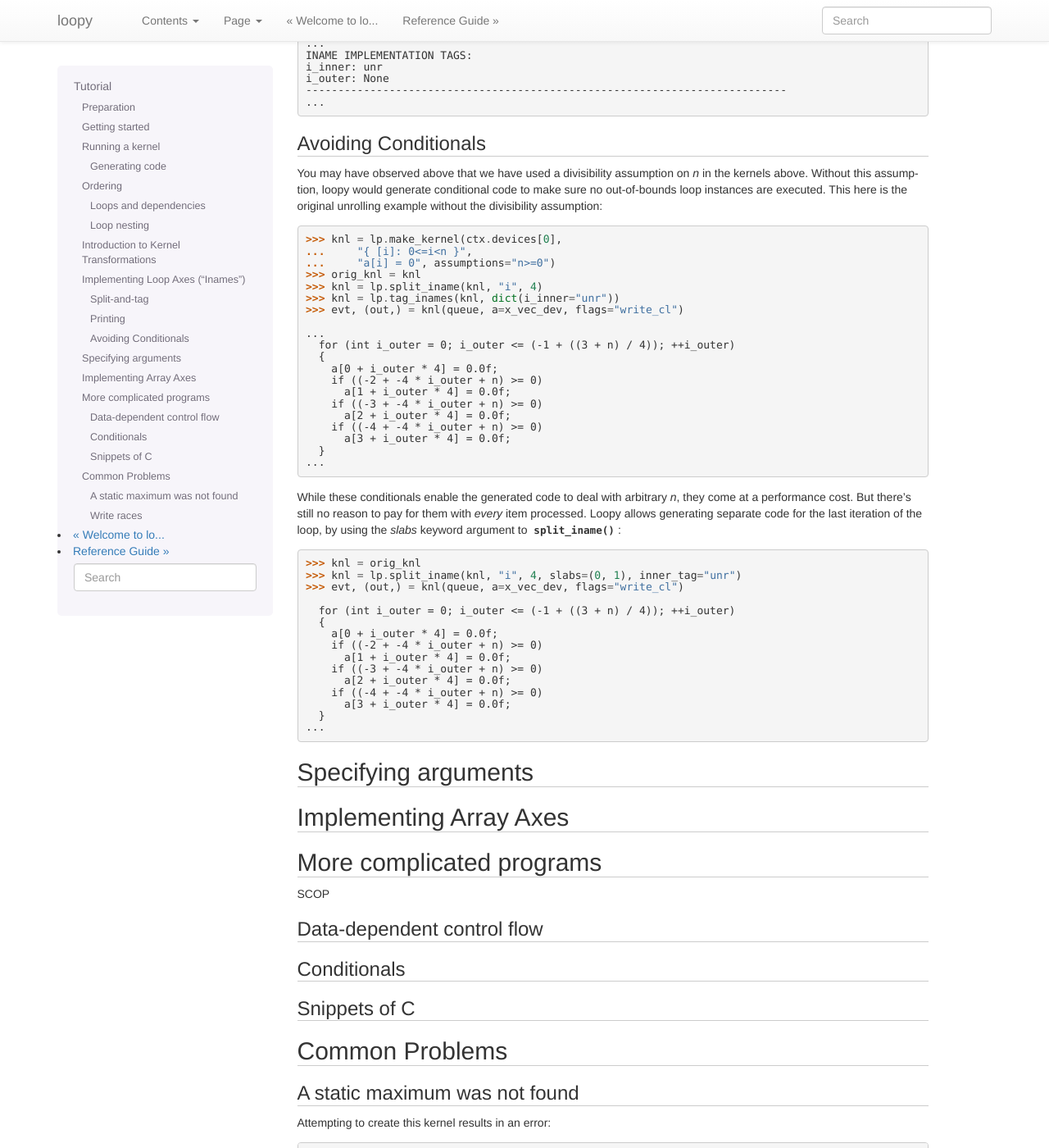
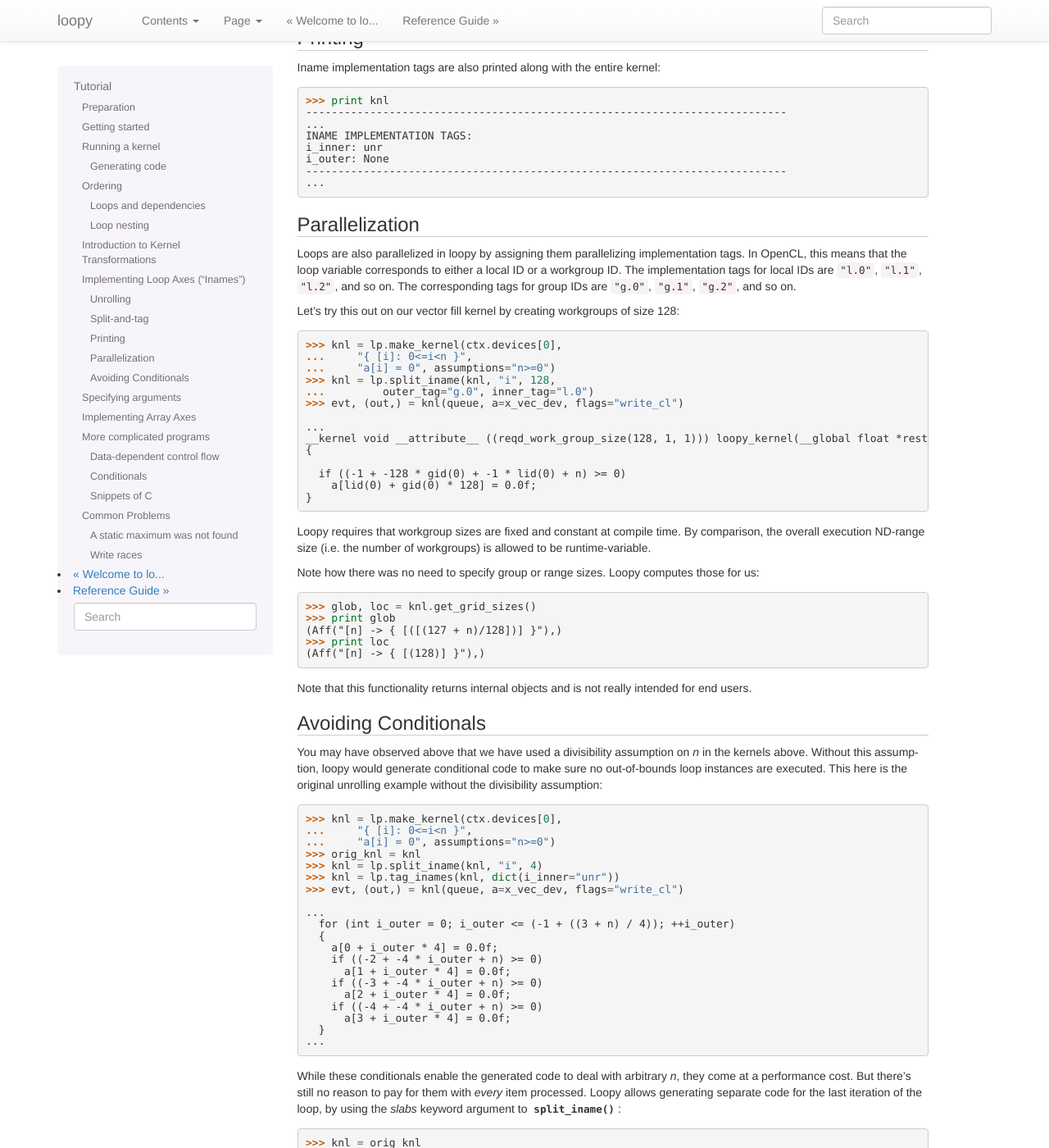
Before and after one commit to inducer/loopy, a Sphinx documentation site: the page built from doc/tutorial.rst, in a window 1280 px wide and 1400 px high, scrolled down 9346 px. Shown: the whole window at 82% size. Built offline with Sphinx 7.4.7, drawn with Linux system fonts in a browser that asks for light colours; some of the changed text lies outside the part shown.

Commit message:
More documentation work

```diff
--- a/doc/tutorial.rst
+++ b/doc/tutorial.rst
@@ -3,9 +3,9 @@
 Tutorial
 ========
 
-This guide provides a gentle introduction into what loopy is, how it works, and
-what it can do. There's also the :ref:`reference` that clearly defines all
-aspects of loopy.
+This guide provides a gentle introduction into what loopy is, how it works,
+and what it can do. There's also the :ref:`reference` that aims to
+unambiguously define all aspects of loopy.
 
 Preparation
 -----------
@@ -579,15 +575,24 @@ commonly called 'loop tiling':
     ...
 
 
+
 .. _implementing-inames:
 
 Implementing Loop Axes ("Inames")
 ---------------------------------
 
 So far, all the loops we have seen loopy implement were ``for`` loops. Each
-iname in loopy carries a so-called 'implementation tag'. Let's split the
-main loop of a vector fill kernel into chunks of 4 and unroll the
-fixed-length inner loop by setting the inner loop's tag to ``"unr"``:
+iname in loopy carries a so-called 'implementation tag'.  :ref:`tags` shows
+all possible choices for iname implementation tags. The important ones are
+explained below.
+
+Unrolling
+~~~~~~~~~
+
+Our first example of an 'implementation tag' is ``"unr"``, which performs
+loop unrolling.  Let us split the main loop of a vector fill kernel into
+chunks of 4 and unroll the fixed-length inner loop by setting the inner
+loop's tag to ``"unr"``:
 
 .. doctest::
 
@@ -650,6 +655,53 @@ Iname implementation tags are also printed along with the entire kernel:
     ---------------------------------------------------------------------------
     ...
 
+Parallelization
+~~~~~~~~~~~~~~~
+
+Loops are also parallelized in loopy by assigning them parallelizing
+implementation tags. In OpenCL, this means that the loop variable
+corresponds to either a local ID or a workgroup ID. The implementation tags
+for local IDs are ``"l.0"``, ``"l.1"``, ``"l.2"``, and so on.  The
+corresponding tags for group IDs are ``"g.0"``, ``"g.1"``, ``"g.2"``, and
+so on.
+
+Let's try this out on our vector fill kernel by creating workgroups of size
+128:
+
+.. doctest::
+
+    >>> knl = lp.make_kernel(ctx.devices[0],
+    ...     "{ [i]: 0<=i<n }",
+    ...     "a[i] = 0", assumptions="n>=0")
+    >>> knl = lp.split_iname(knl, "i", 128,
+    ...         outer_tag="g.0", inner_tag="l.0")
+    >>> evt, (out,) = knl(queue, a=x_vec_dev, flags="write_cl")
+    <BLANKLINE>
+    ...
+    __kernel void __attribute__ ((reqd_work_group_size(128, 1, 1))) loopy_kernel(__global float *restrict a, int const n)
+    {
+    <BLANKLINE>
+      if ((-1 + -128 * gid(0) + -1 * lid(0) + n) >= 0)
+        a[lid(0) + gid(0) * 128] = 0.0f;
+    }
+
+Loopy requires that workgroup sizes are fixed and constant at compile time.
+By comparison, the overall execution ND-range size (i.e. the number of
+workgroups) is allowed to be runtime-variable.
+
+Note how there was no need to specify group or range sizes. Loopy computes
+those for us:
+
+.. doctest::
+
+    >>> glob, loc = knl.get_grid_sizes()
+    >>> print glob
+    (Aff("[n] -> { [([(127 + n)/128])] }"),)
+    >>> print loc
+    (Aff("[n] -> { [(128)] }"),)
+
+Note that this functionality returns internal objects and is not really
+intended for end users.
 
 Avoiding Conditionals
 ~~~~~~~~~~~~~~~~~~~~~
```
Also changed, not shown: other parts of doc/tutorial.rst (+1 -8 lines), doc/reference.rst (+18 -8 lines).
